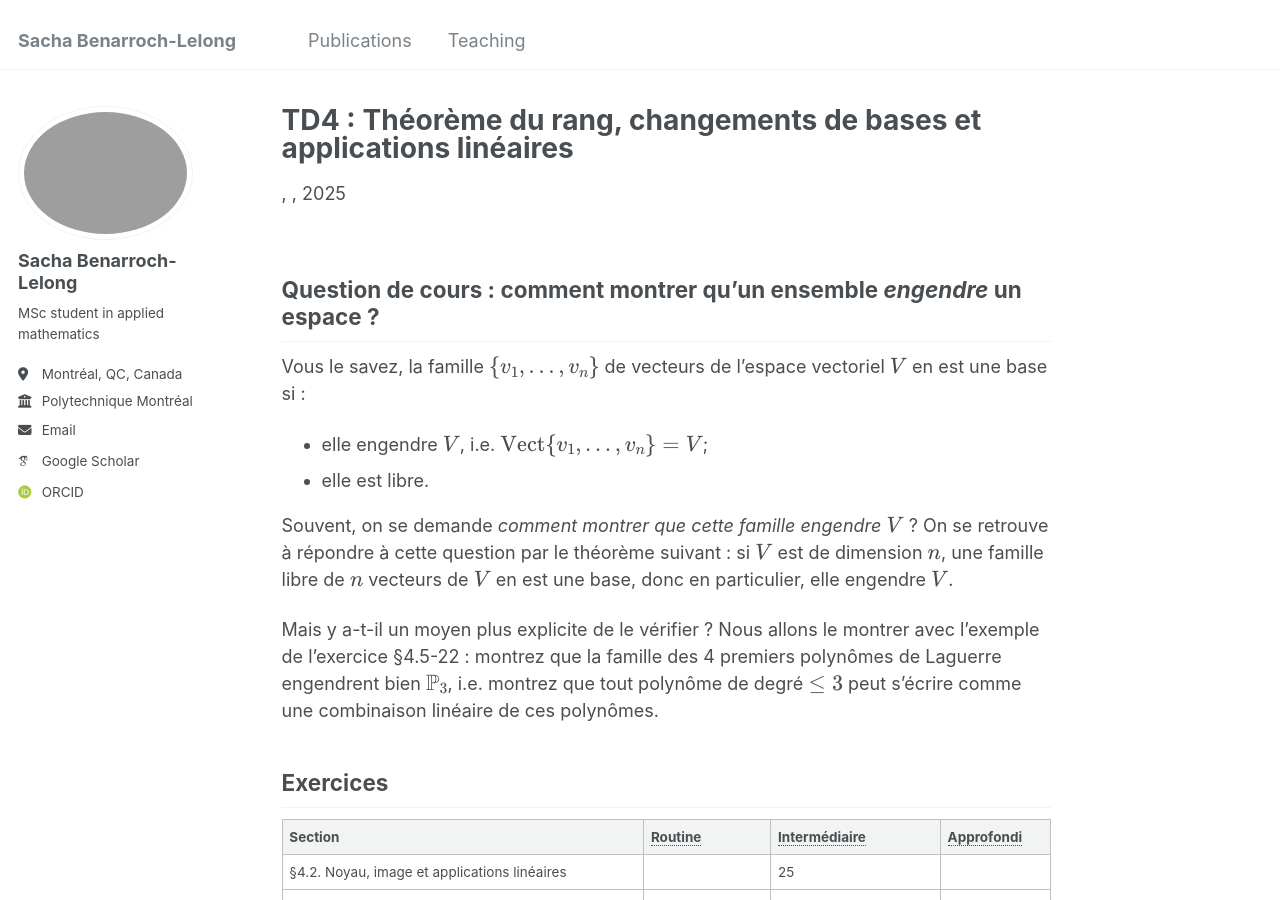
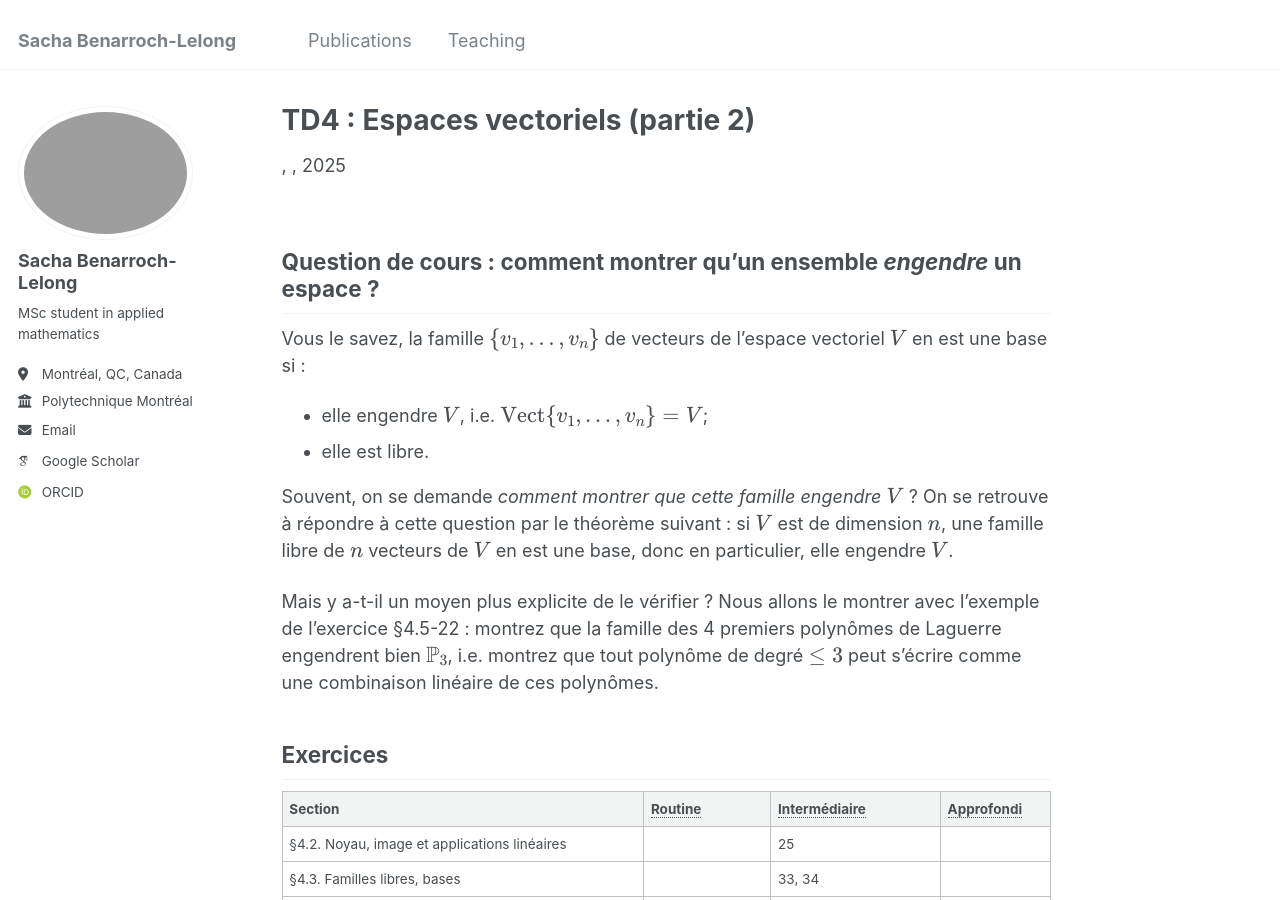
Before and after one commit to sblelong/sblelong.github.io, a Jekyll site: the page built from _teaching/mth1008/td4.md, in a window 1280 px wide and 900 px high. Built offline with Jekyll 4.4.1, drawn with Linux system fonts in a browser that asks for light colours; some web fonts are replaced.

Commit message:
update titre td4

```diff
--- a/_teaching/mth1008/td4.md
+++ b/_teaching/mth1008/td4.md
@@ -1,5 +1,5 @@
 ---
-title: "TD4 : Théorème du rang, changements de bases et applications linéaires"
+title: "TD4 : Espaces vectoriels (partie 2)"
 permalink: /teaching/mth1008/td4
 ---
 
```
